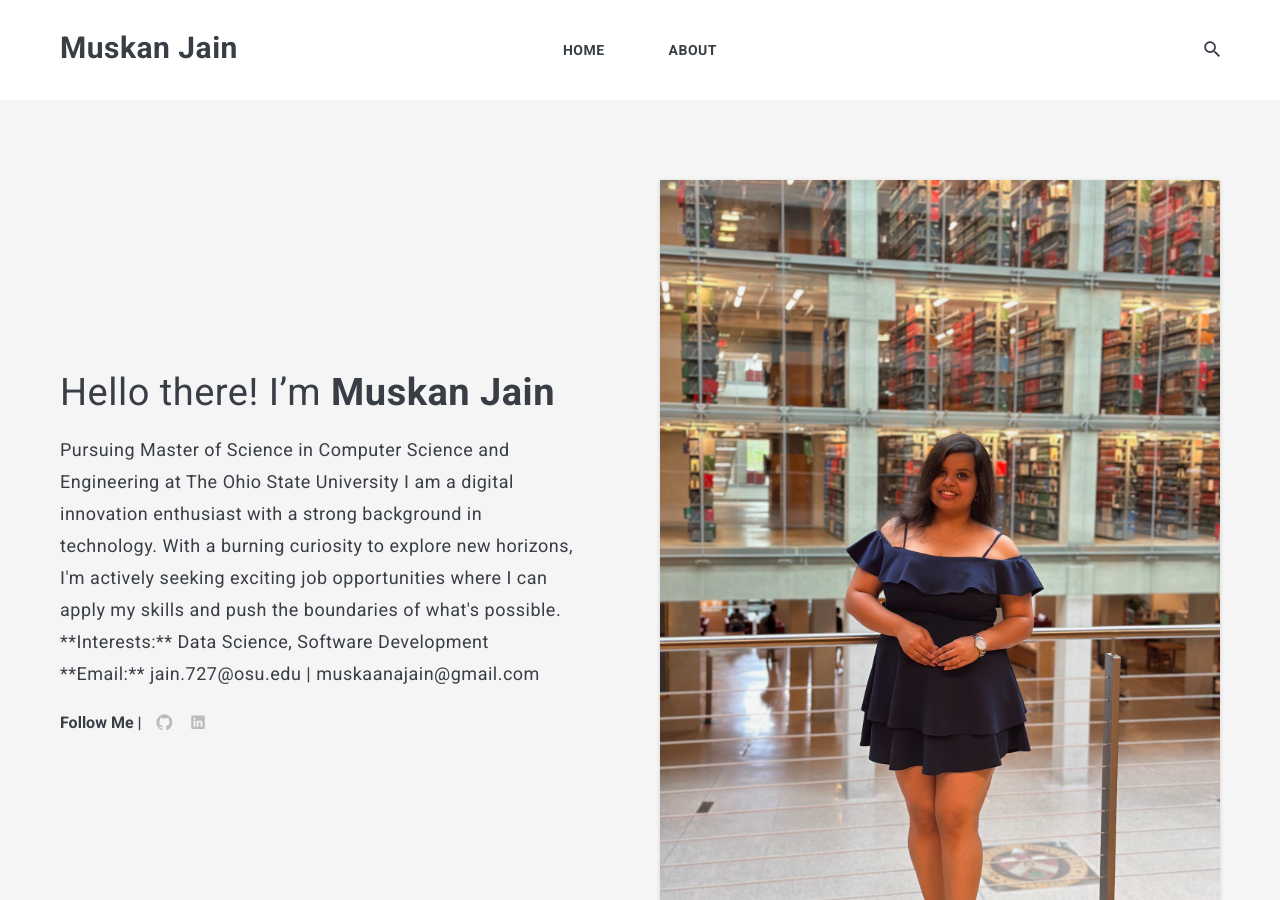
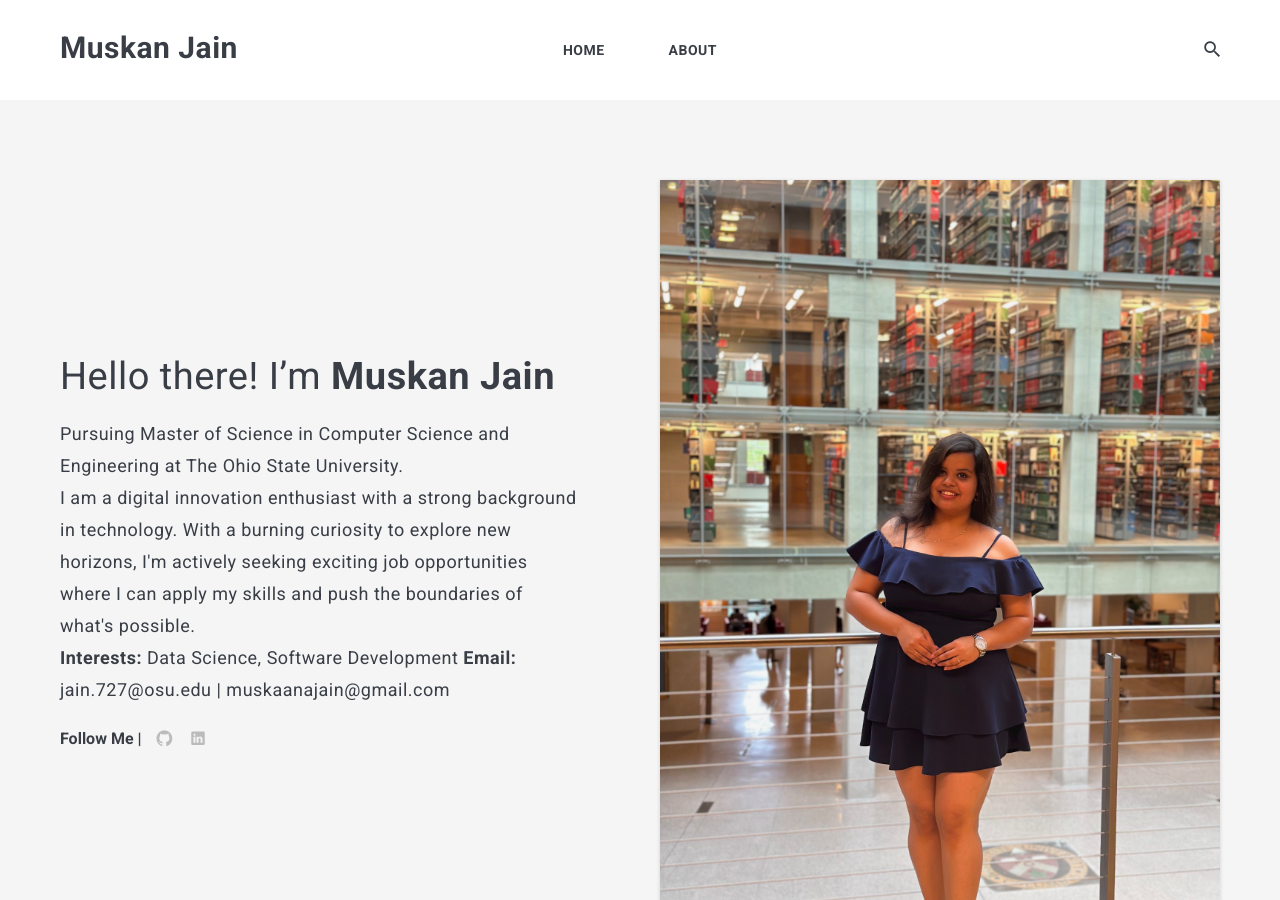
Before and after one commit to MuskanJain798/Muskan, a Jekyll site: the page built from index.html, in a window 1280 px wide and 900 px high. Built offline with Jekyll 4.4.1, drawn with Linux system fonts in a browser that asks for light colours; nearby versions of some CDN libraries; the list of posts is cut into pages by our own code.

```diff
--- a/_data/settings.yml
+++ b/_data/settings.yml
@@ -8,7 +8,7 @@ author:
   name: Muskan Jain
   image: Professional_photo.jpeg
   say-hello: Hello there! I’m <strong>Muskan Jain</strong>
-  bio : Pursuing Master of Science in Computer Science and Engineering at The Ohio State University <be>I am  a digital innovation enthusiast with a strong background in technology.  With a burning curiosity to explore new horizons, I'm actively seeking exciting job opportunities where I can apply my skills and push the boundaries of what's possible.<br> **Interests:** Data Science, Software Development<br>**Email:** jain.727@osu.edu | muskaanajain@gmail.com
+  bio : Pursuing Master of Science in Computer Science and Engineering at The Ohio State University. <br>I am a digital innovation enthusiast with a strong background in technology.  With a burning curiosity to explore new horizons, I'm actively seeking exciting job opportunities where I can apply my skills and push the boundaries of what's possible.<br> <strong>Interests:</strong> Data Science, Software Development<be> <strong>Email:</strong> jain.727@osu.edu | muskaanajain@gmail.com
 #-------------------------------
 # Contact links
 email: jain.727@osu.edu
```
